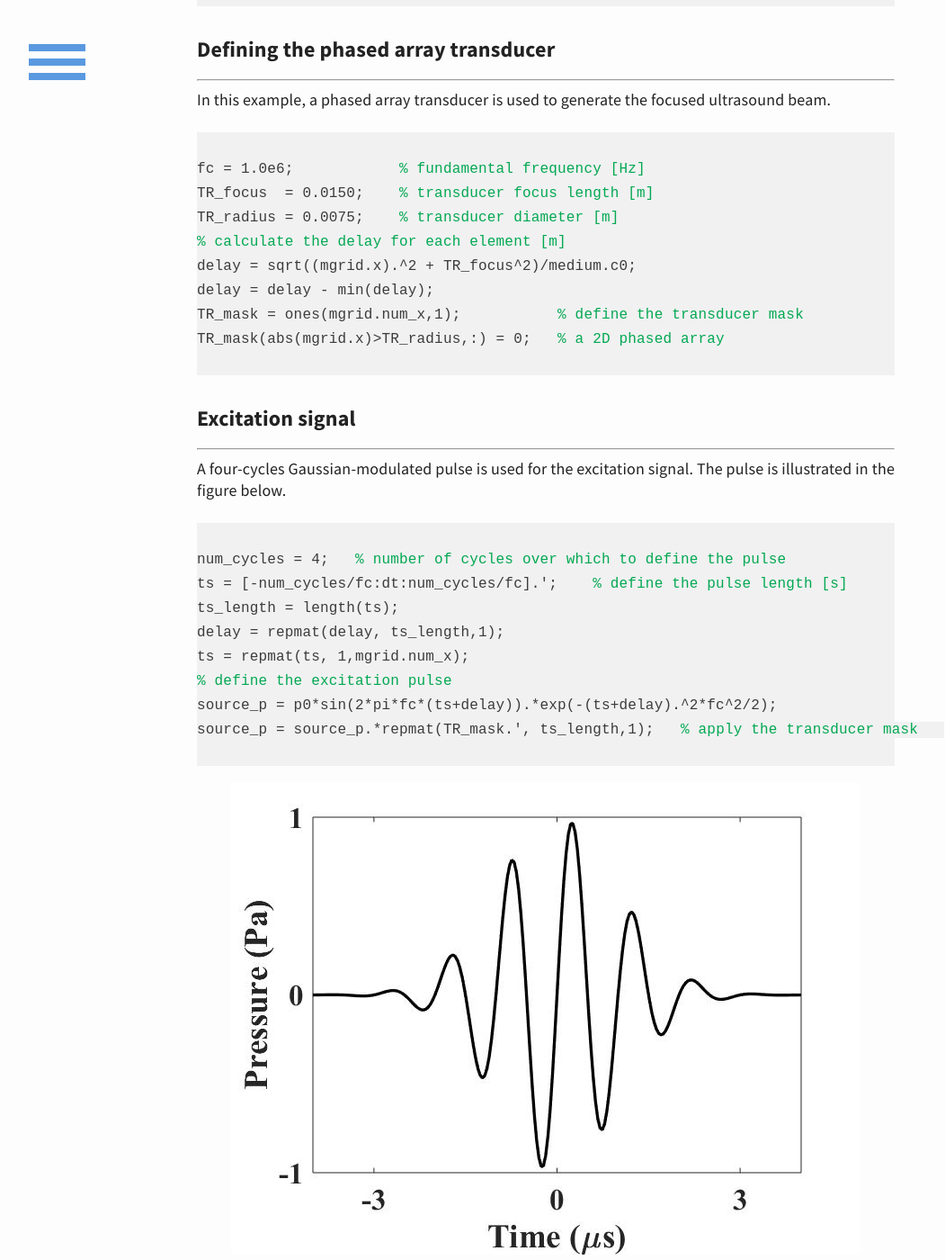
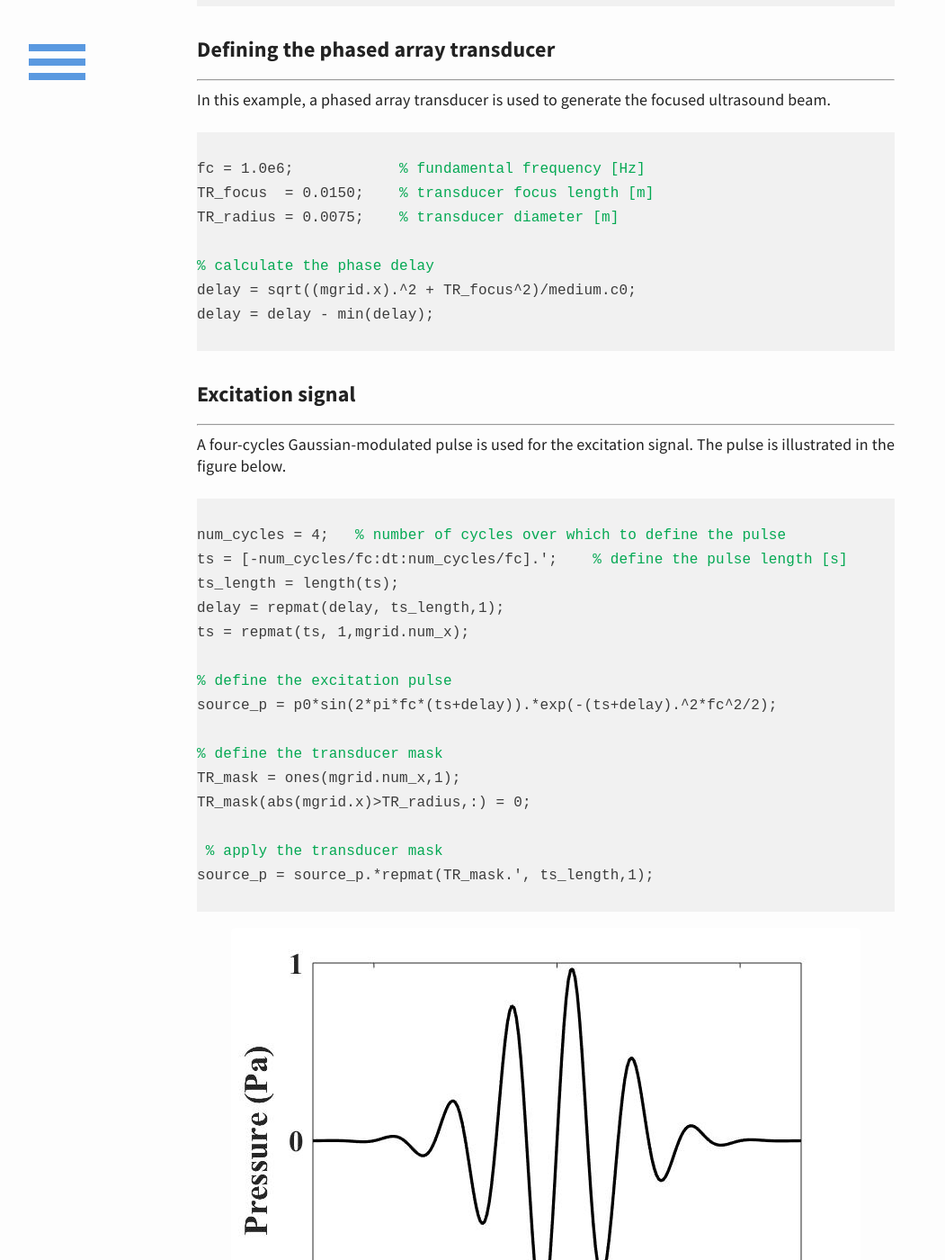
Before and after one commit to m-SOUND/mSOUND, a Jekyll site: the page built from _posts/2019-02-17-TMDM_2D_homogeneous.html, in a window 1280 px wide and 1400 px high, scrolled down 932 px. Shown: the whole window at 90% size, without its empty margins (33-1084 px from the left). Built offline with Jekyll 4.4.1, drawn with Linux system fonts in a browser that asks for light colours.

Commit message:
Update 2019-02-17-TMDM_2D_homogeneous.html

```diff
--- a/_posts/2019-02-17-TMDM_2D_homogeneous.html
+++ b/_posts/2019-02-17-TMDM_2D_homogeneous.html
@@ -43,11 +43,10 @@ In this example, a phased array transducer is used to generate the focused ultra
 fc = 1.0e6;           <font color="#03a852"> % fundamental frequency [Hz]</font>
 TR_focus  = 0.0150;   <font color="#03a852"> % transducer focus length [m]</font>
 TR_radius = 0.0075;   <font color="#03a852"> % transducer diameter [m]</font>
-<font color="#03a852">% calculate the delay for each element [m]</font>
+
+<font color="#03a852">% calculate the phase delay</font>
 delay = sqrt((mgrid.x).^2 + TR_focus^2)/medium.c0;
 delay = delay - min(delay);
-TR_mask = ones(mgrid.num_x,1);          <font color="#03a852"> % define the transducer mask</font>
-TR_mask(abs(mgrid.x)>TR_radius,:) = 0;  <font color="#03a852"> % a 2D phased array</font>
 </code>
 </pre>
 </p>
@@ -64,9 +63,16 @@ ts = [-num_cycles/fc:dt:num_cycles/fc].';   <font color="#03a852"> % define the
 ts_length = length(ts);
 delay = repmat(delay, ts_length,1);
 ts = repmat(ts, 1,mgrid.num_x);
+
 <font color="#03a852">% define the excitation pulse </font>
 source_p = p0*sin(2*pi*fc*(ts+delay)).*exp(-(ts+delay).^2*fc^2/2);
-source_p = source_p.*repmat(TR_mask.', ts_length,1);  <font color="#03a852"> % apply the transducer mask </font>
+
+<font color="#03a852">% define the transducer mask</font>
+TR_mask = ones(mgrid.num_x,1);
+TR_mask(abs(mgrid.x)>TR_radius,:) = 0;
+
+<font color="#03a852"> % apply the transducer mask </font>
+source_p = source_p.*repmat(TR_mask.', ts_length,1);
 </code>
 </pre>
  <img src="/mSOUND/img/Gaussian_pulse.jpg" alt="Guassian modulated pulse">
```
